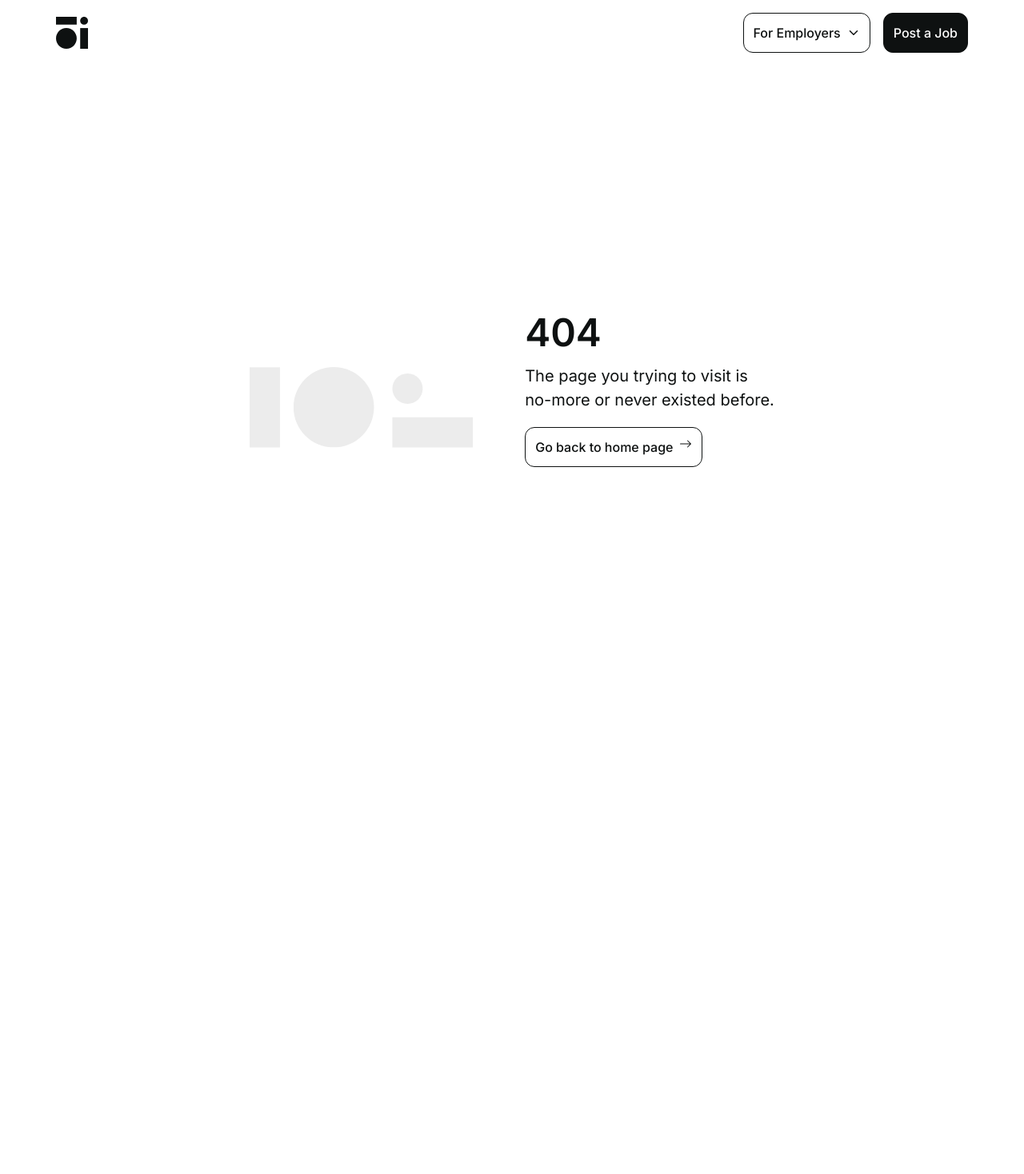
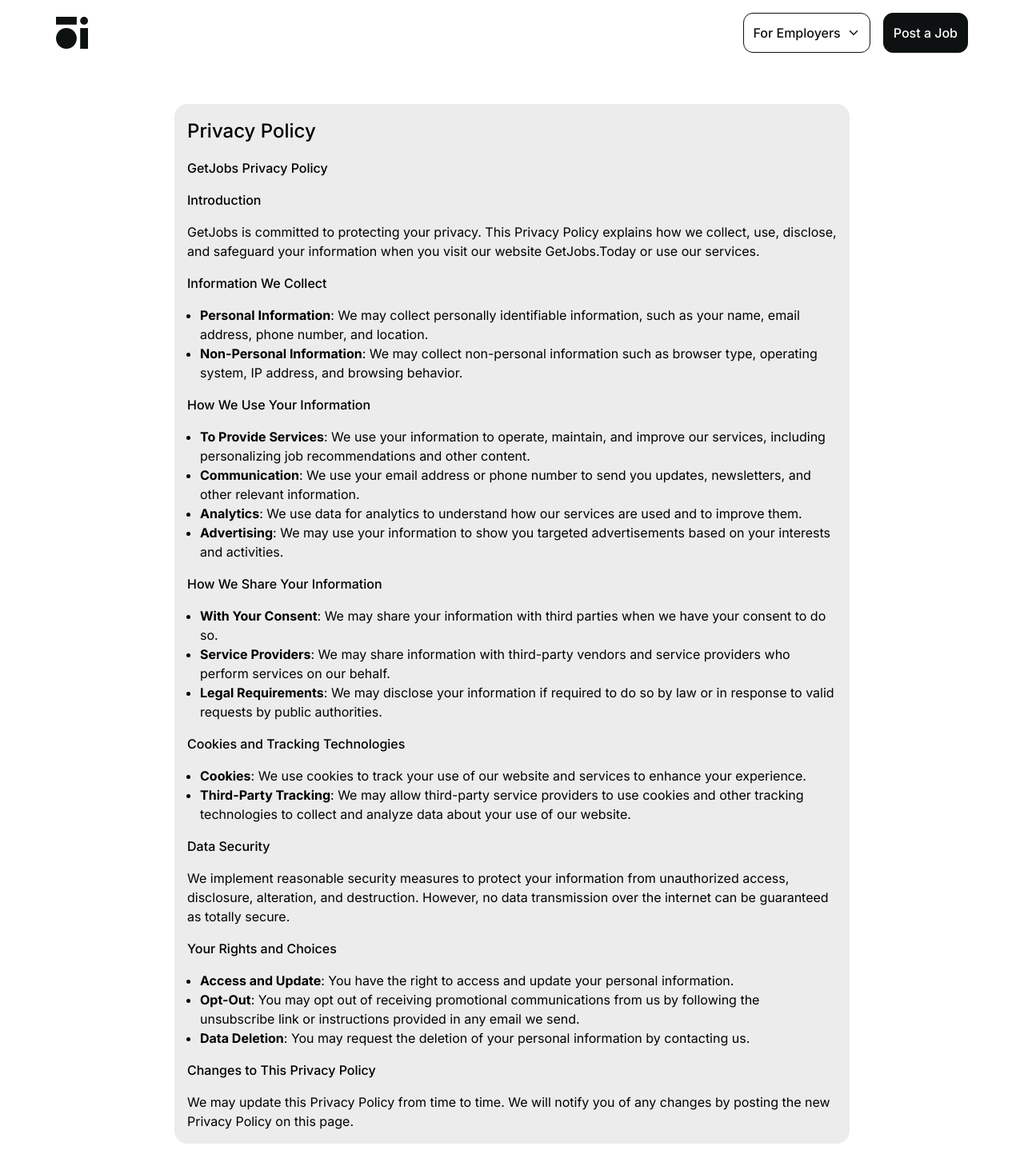
Before and after one commit to jobfinder456/Frontend, a Next.js app: page /privacy-policy in a window 1280 px wide. Before the commit this address had no page. Shown: the top 1468 px of the page at 80% size. Before the commit the page ends 882 px from the top, so only its background shows below. Built offline with nearby package versions, Linux system fonts and the light colour scheme.

Commit message:
added socials

```diff
--- /dev/null
+++ b/src/app/contact/page.jsx
@@ -0,0 +1,35 @@
+import Navbar from "@/components/Navbar";
+import Link from "next/link";
+import React from "react";
+
+const page = () => {
+  return (
+    <div className="realtive max-w-[73.75rem] mx-auto">
+      <Navbar></Navbar>
+
+      <div className="max-w-[54.75rem] mx-auto p-[1rem]">
+        <div className=" bg-background rounded-[1rem] p-[1rem] flex flex-col gap-[1rem] my-[2rem] ">
+          <p className="text-[1.2rem]">
+            For any queries, feel free to reach out to us at{" "}
+            <a
+              href="mailto:hq@getjobs.today"
+              className="text-base-2 underline font-medium"
+            >
+              hq@getjobs.today
+            </a>
+            . We usually respond within 12 hours.
+          </p>
+
+          <Link
+            href={"mailto:hq@getjobs.today"}
+            className="button-primary text-center mt-[2rem]"
+          >
+            Shoot us your query
+          </Link>
+        </div>
+      </div>
+    </div>
+  );
+};
+
+export default page;
--- a/src/app/page.js
+++ b/src/app/page.js
@@ -61,7 +61,9 @@ export default function Home() {
 
           <BsArrowRight size={32} />
         </div>
-        <p className="text-base-2 text-[12px] md:text-[14px]">No Login required</p>
+        <p className="text-base-2 text-[12px] md:text-[14px]">
+          No Login required
+        </p>
       </div>
 
       <Marquee></Marquee>
@@ -85,60 +87,76 @@ export default function Home() {
 
       <div className="w-[100%] p-[1rem] md:p-[2rem]">
         <div className=" bg-base-1 flex flex-col p-[1rem] md:p-[2rem] rounded-[1rem] gap-[1rem]">
-        <h1 className="text-white text-[1.5rem] md:text-[2rem] font-medium">Hey Job Seekers</h1>
+          <h1 className="text-white text-[1.5rem] md:text-[2rem] font-medium">
+            Hey Job Seekers
+          </h1>
 
-        <h5 className="text-white text-[14px] md:text-[1.2rem] leading-[1.2rem] w-[100%] md:w-[40%] mb-[2rem]">
-          drop your mail below to know latest job opening you looking for.
-        </h5>
+          <h5 className="text-white text-[14px] md:text-[1.2rem] leading-[1.2rem] w-[100%] md:w-[40%] mb-[2rem]">
+            drop your mail below to know latest job opening you looking for.
+          </h5>
 
-        <EmailCollector isHome={false}></EmailCollector>
+          <EmailCollector isHome={false}></EmailCollector>
         </div>
       </div>
 
       <div className="w-[100%] flex flex-col-reverse md:flex-row gap-[2rem] md:justify-between items-start p-[2rem] text-[14px] md:text-[16px]">
-
         <img src="/images/logo.svg" className="w-[100px] md:self-end"></img>
 
         <div className="flex flex-col text-[1rem] gap-[0.5rem] md:gap-[1rem]">
-
           <h3 className="text-[18px] font-medium">Get Jobs Today</h3>
 
-          <h5>About Us</h5>
+          <Link target="_blank" href={"/about-us"}>
+            About Us
+          </Link>
 
-          <h5>Privacy Policy</h5>
+          <Link target="_blank" href={"/privacy-policy"}>
+            Privacy Policy
+          </Link>
 
-          <h5>Contact Us</h5>
+          <Link target="_blank" href={"/contact"}>
+            Contact Us
+          </Link>
 
+          <Link target="_blank" href={"https://x.com/GetjobsT21103"}>
+            X (Twitter)
+          </Link>
+
+          <Link
+            target="_blank"
+            href={"https://www.linkedin.com/company/get-jobs-today/"}
+          >
+            LinkedIn
+          </Link>
         </div>
 
         <div className="flex flex-col text-[1rem] gap-[0.5rem] md:gap-[1rem]">
-
           <h3 className="text-[18px] font-medium">For Job Seekers</h3>
 
           <h5>How it Works</h5>
 
           <h5>Blogs</h5>
-
         </div>
 
         <div className="flex flex-col text-[1rem] gap-[0.5rem] md:gap-[1rem]">
-
           <h3 className="text-[18px] font-medium">For Companies</h3>
 
           <h5>How it Works</h5>
 
-          <h5>Pricing</h5>
+          <Link target="_blank" href={"/pricing"}>
+            Pricing
+          </Link>
 
-          <h5>Terms of service</h5>
+          <Link target="_blank" href={"/terms-of-service"}>
+            Terms of service
+          </Link>
 
           <h5>Cancellation & Refund</h5>
 
-          <h5>Help</h5>
-
+          <Link target="_blank" href={"/contact"}>
+            Help
+          </Link>
         </div>
-
       </div>
-
     </div>
   );
 }
--- a/src/app/pricing/page.jsx
+++ b/src/app/pricing/page.jsx
@@ -64,7 +64,7 @@ const Page = () => {
 
             <Link
               href={"/postjob"}
-              className="button-primary text-center mt-[2rem]"
+              className="button-primary text-center mt-[2rem] bg-accent-blue-1 border-accent-blue-1"
             >
               Start Hiring
             </Link>
--- /dev/null
+++ b/src/app/privacy-policy/page.jsx
@@ -0,0 +1,127 @@
+import Navbar from "@/components/Navbar";
+import React from "react";
+
+const page = () => {
+  return (
+    <div className="realtive max-w-[73.75rem] mx-auto">
+      <Navbar></Navbar>
+
+      <div className="max-w-[54.75rem] mx-auto p-[1rem]">
+        <div className=" bg-background rounded-[1rem] p-[1rem] flex flex-col gap-[1rem] my-[2rem] ">
+          <h1 className="text-[24px] font-medium">Privacy Policy</h1>
+
+          <h2 className="font-medium">GetJobs Privacy Policy</h2>
+
+          <h3 className="font-medium">Introduction</h3>
+          <p>
+            GetJobs is committed to protecting your privacy. This Privacy Policy
+            explains how we collect, use, disclose, and safeguard your
+            information when you visit our website GetJobs.Today or use our
+            services.
+          </p>
+
+          <h3 className="font-medium">Information We Collect</h3>
+          <ul>
+            <li>
+              <strong>Personal Information</strong>: We may collect personally
+              identifiable information, such as your name, email address, phone
+              number, and location.
+            </li>
+            <li>
+              <strong>Non-Personal Information</strong>: We may collect
+              non-personal information such as browser type, operating system,
+              IP address, and browsing behavior.
+            </li>
+          </ul>
+
+          <h3 className="font-medium">How We Use Your Information</h3>
+          <ul>
+            <li>
+              <strong>To Provide Services</strong>: We use your information to
+              operate, maintain, and improve our services, including
+              personalizing job recommendations and other content.
+            </li>
+            <li>
+              <strong>Communication</strong>: We use your email address or phone
+              number to send you updates, newsletters, and other relevant
+              information.
+            </li>
+            <li>
+              <strong>Analytics</strong>: We use data for analytics to
+              understand how our services are used and to improve them.
+            </li>
+            <li>
+              <strong>Advertising</strong>: We may use your information to show
+              you targeted advertisements based on your interests and
+              activities.
+            </li>
+          </ul>
+
+          <h3 className="font-medium">How We Share Your Information</h3>
+          <ul>
+            <li>
+              <strong>With Your Consent</strong>: We may share your information
+              with third parties when we have your consent to do so.
+            </li>
+            <li>
+              <strong>Service Providers</strong>: We may share information with
+              third-party vendors and service providers who perform services on
+              our behalf.
+            </li>
+            <li>
+              <strong>Legal Requirements</strong>: We may disclose your
+              information if required to do so by law or in response to valid
+              requests by public authorities.
+            </li>
+          </ul>
+
+          <h3 className="font-medium">Cookies and Tracking Technologies</h3>
+          <ul>
+            <li>
+              <strong>Cookies</strong>: We use cookies to track your use of our
+              website and services to enhance your experience.
+            </li>
+            <li>
+              <strong>Third-Party Tracking</strong>: We may allow third-party
+              service providers to use cookies and other tracking technologies
+              to collect and analyze data about your use of our website.
+            </li>
+          </ul>
+
+          <h3 className="font-medium">Data Security</h3>
+          <p>
+            We implement reasonable security measures to protect your
+            information from unauthorized access, disclosure, alteration, and
+            destruction. However, no data transmission over the internet can be
+            guaranteed as totally secure.
+          </p>
+
+          <h3 className="font-medium">Your Rights and Choices</h3>
+          <ul>
+            <li>
+              <strong>Access and Update</strong>: You have the right to access
+              and update your personal information.
+            </li>
+            <li>
+              <strong>Opt-Out</strong>: You may opt out of receiving promotional
+              communications from us by following the unsubscribe link or
+              instructions provided in any email we send.
+            </li>
+            <li>
+              <strong>Data Deletion</strong>: You may request the deletion of
+              your personal information by contacting us.
+            </li>
+          </ul>
+
+          <h3 className="font-medium">Changes to This Privacy Policy</h3>
+          <p>
+            We may update this Privacy Policy from time to time. We will notify
+            you of any changes by posting the new Privacy Policy on this page.
+          </p>
+        </div>
+      </div>
+    </div>
+  );
+};
+
+export default page;
--- a/src/app/terms-of-service/page.jsx
+++ b/src/app/terms-of-service/page.jsx
@@ -1,7 +1,7 @@
 import Navbar from "@/components/Navbar";
 import React from "react";
 
-const page = () => {
+const Page = () => {
   return (
     <div className="realtive max-w-[73.75rem] mx-auto">
       <Navbar></Navbar>
@@ -348,4 +348,4 @@ const page = () => {
   );
 };
 
-export default page;
+export default Page;
```
